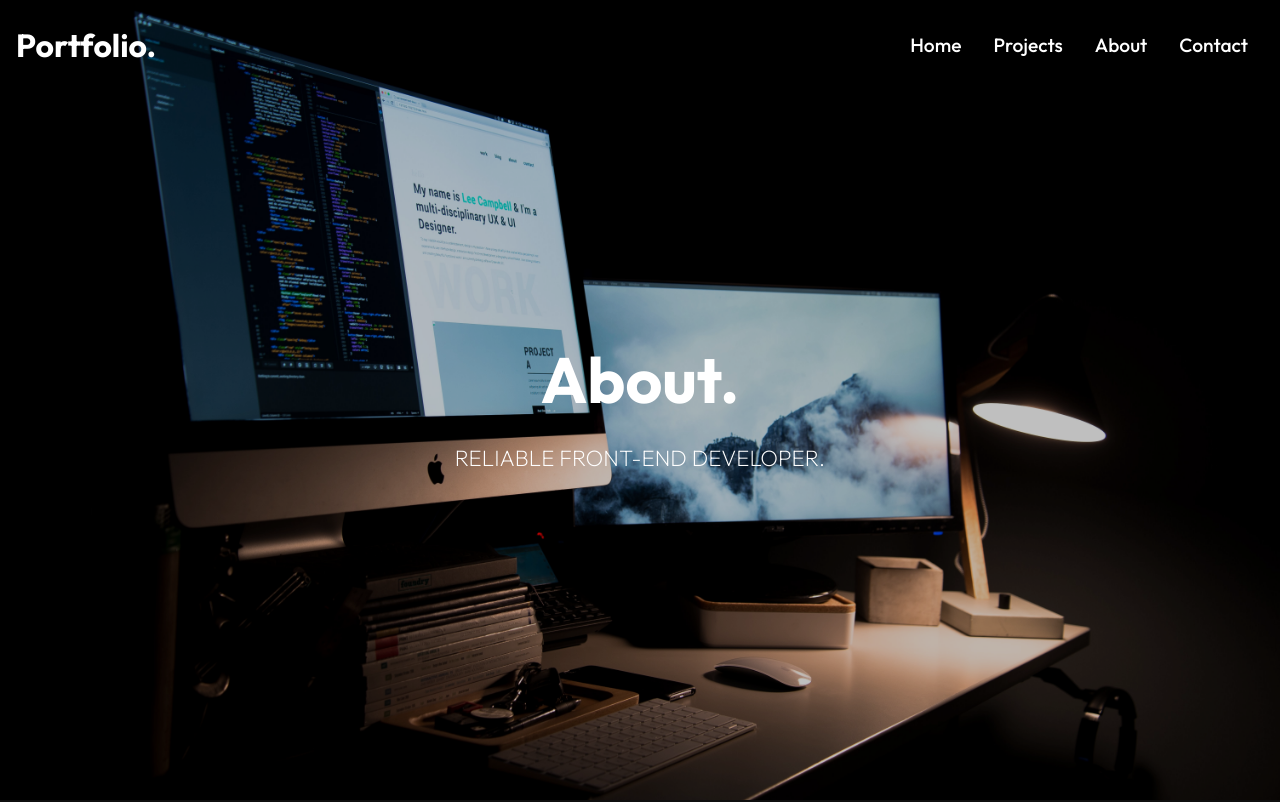
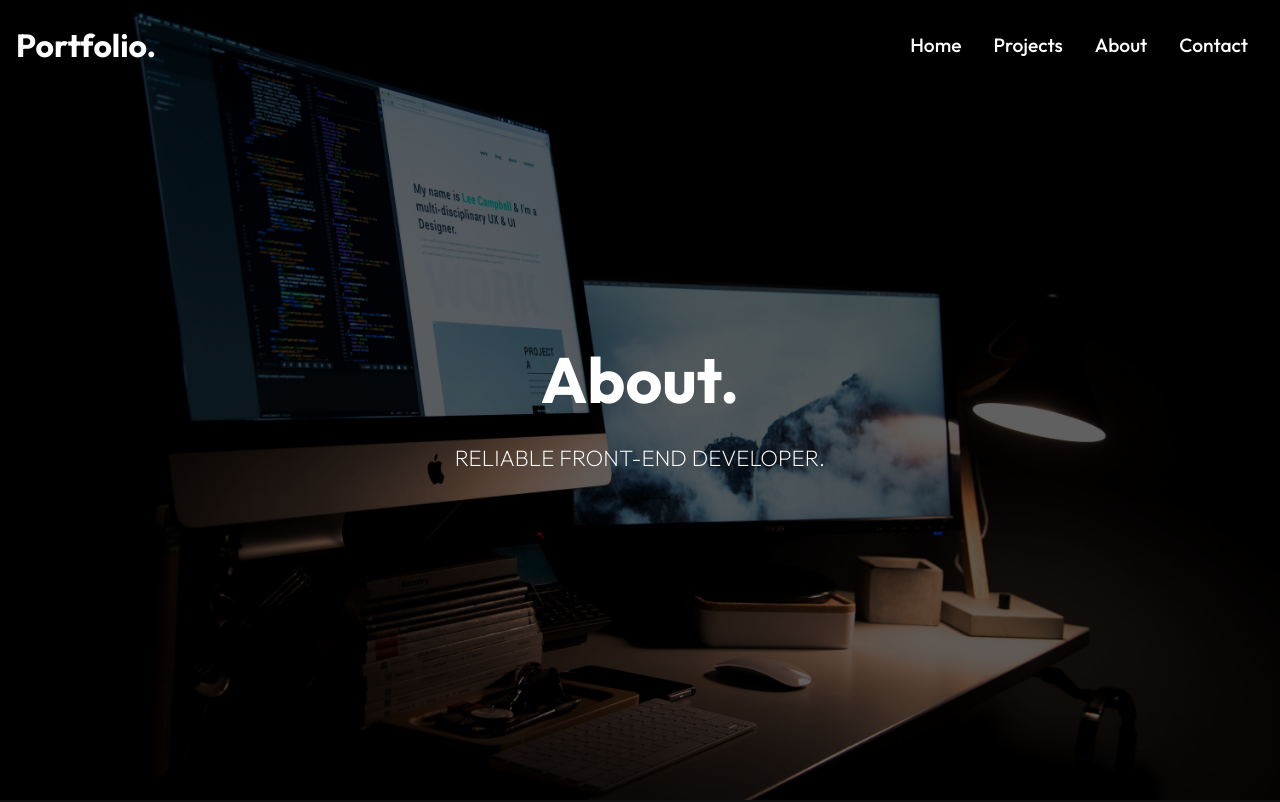
Before and after one commit to jcGrennan/react-portfolio-website, a React (Create React App) app: page /about in a window 1280 px wide. Shown: the top 802 px of the page. Built offline with nearby package versions, Linux system fonts and the light colour scheme.

Commit message:
some conditional styling

```diff
--- a/src/components/Hero.css
+++ b/src/components/Hero.css
@@ -15,6 +15,10 @@
     background-size: cover;
     background-position: center;
     object-fit: cover;
+}
+
+.other {
+    opacity: 0.5;
 }
 
 .hero--mask::after {
```
